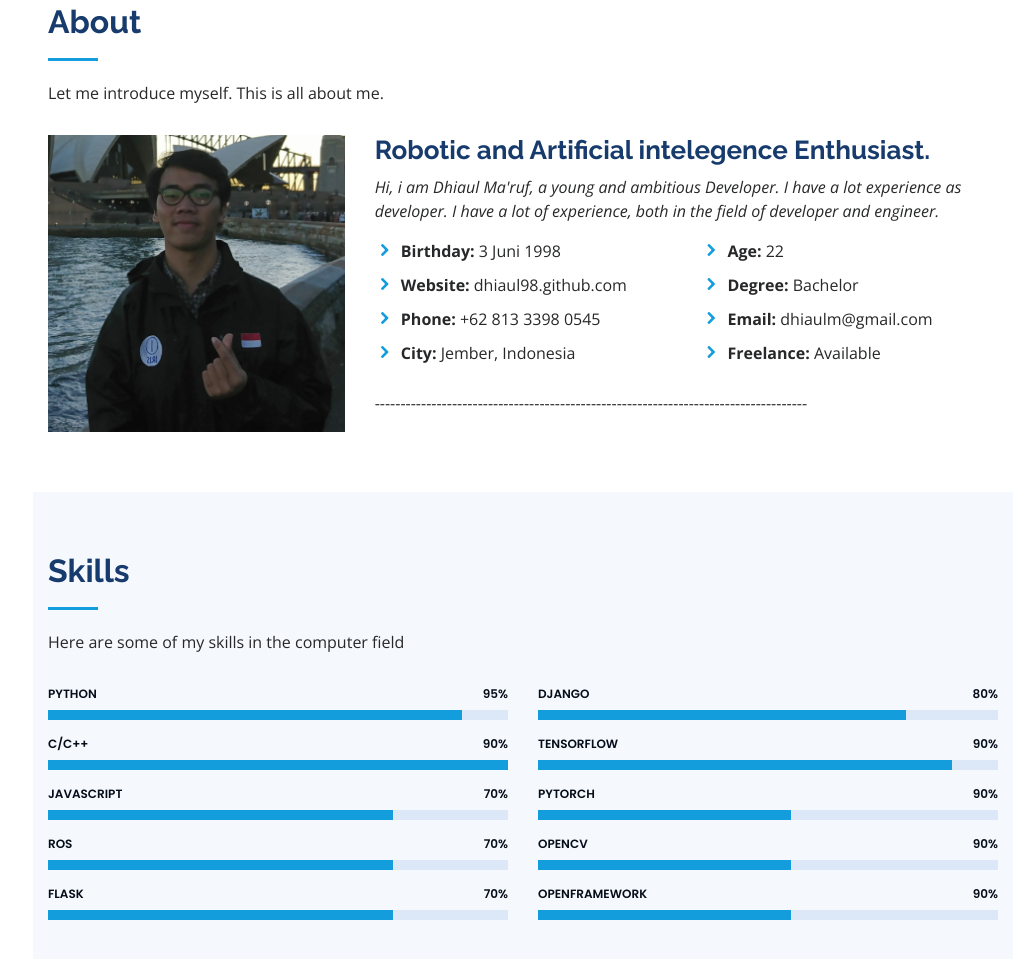
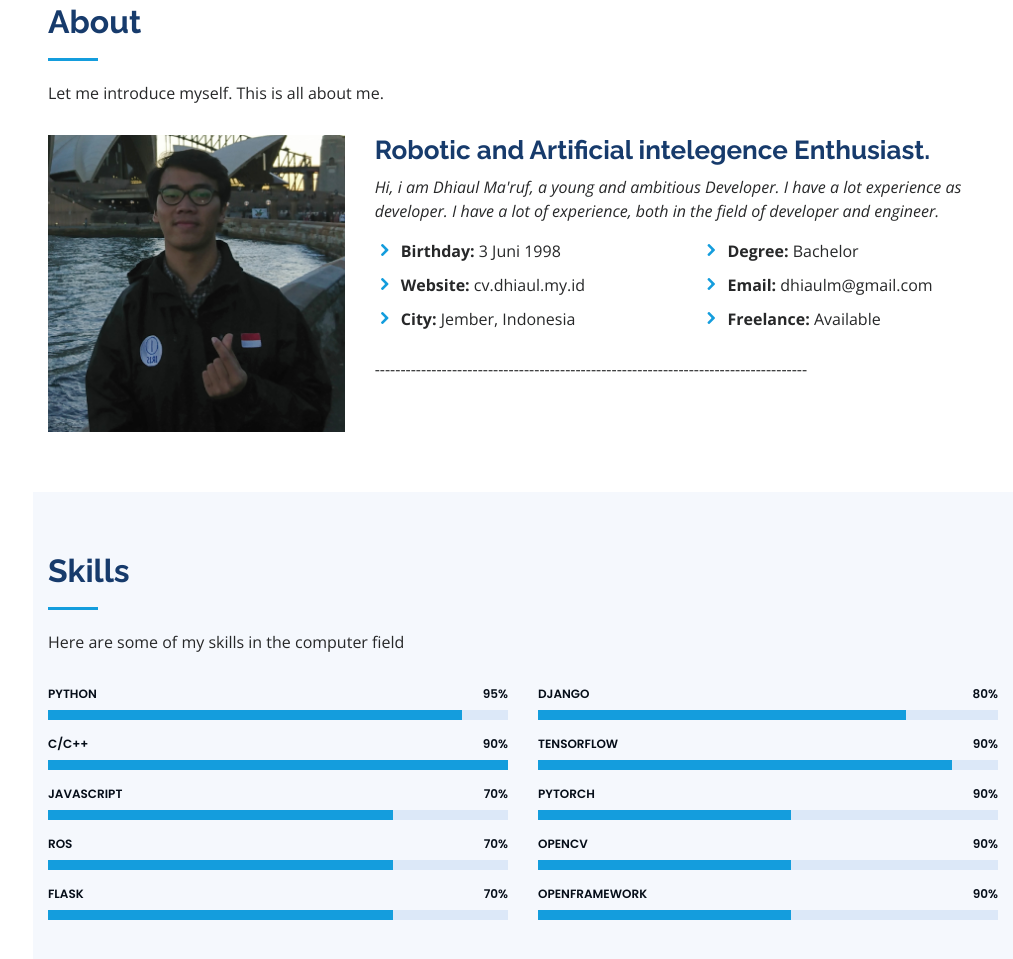
Before and after one commit to dhiaul98/dhiaul98.github.io, a plain HTML site: page index.html in a window 1280 px wide. Shown: the part 857-1816 px from the top of the page, without its empty margins (267-1280 px from the left). Drawn offline with nearby package versions, Linux system fonts and the light colour scheme.

Commit message:
Update personal website details

```diff
--- a/index.html
+++ b/index.html
@@ -104,14 +104,12 @@
               <div class="col-lg-6">
                 <ul>
                   <li><i class="icofont-rounded-right"></i> <strong>Birthday:</strong> 3 Juni 1998</li>
-                  <li><i class="icofont-rounded-right"></i> <strong>Website:</strong> dhiaul98.github.com</li>
-                  <li><i class="icofont-rounded-right"></i> <strong>Phone:</strong> +62 813 3398 0545</li>
+                  <li><i class="icofont-rounded-right"></i> <strong>Website:</strong> cv.dhiaul.my.id</li>
                   <li><i class="icofont-rounded-right"></i> <strong>City:</strong> Jember, Indonesia</li>
                 </ul>
               </div>
               <div class="col-lg-6">
                 <ul>
-                  <li><i class="icofont-rounded-right"></i> <strong>Age:</strong> 22</li>
                   <li><i class="icofont-rounded-right"></i> <strong>Degree:</strong> Bachelor</li>
                   <li><i class="icofont-rounded-right"></i> <strong>Email:</strong> dhiaulm@gmail.com</li>
                   <li><i class="icofont-rounded-right"></i> <strong>Freelance:</strong> Available</li>
```
